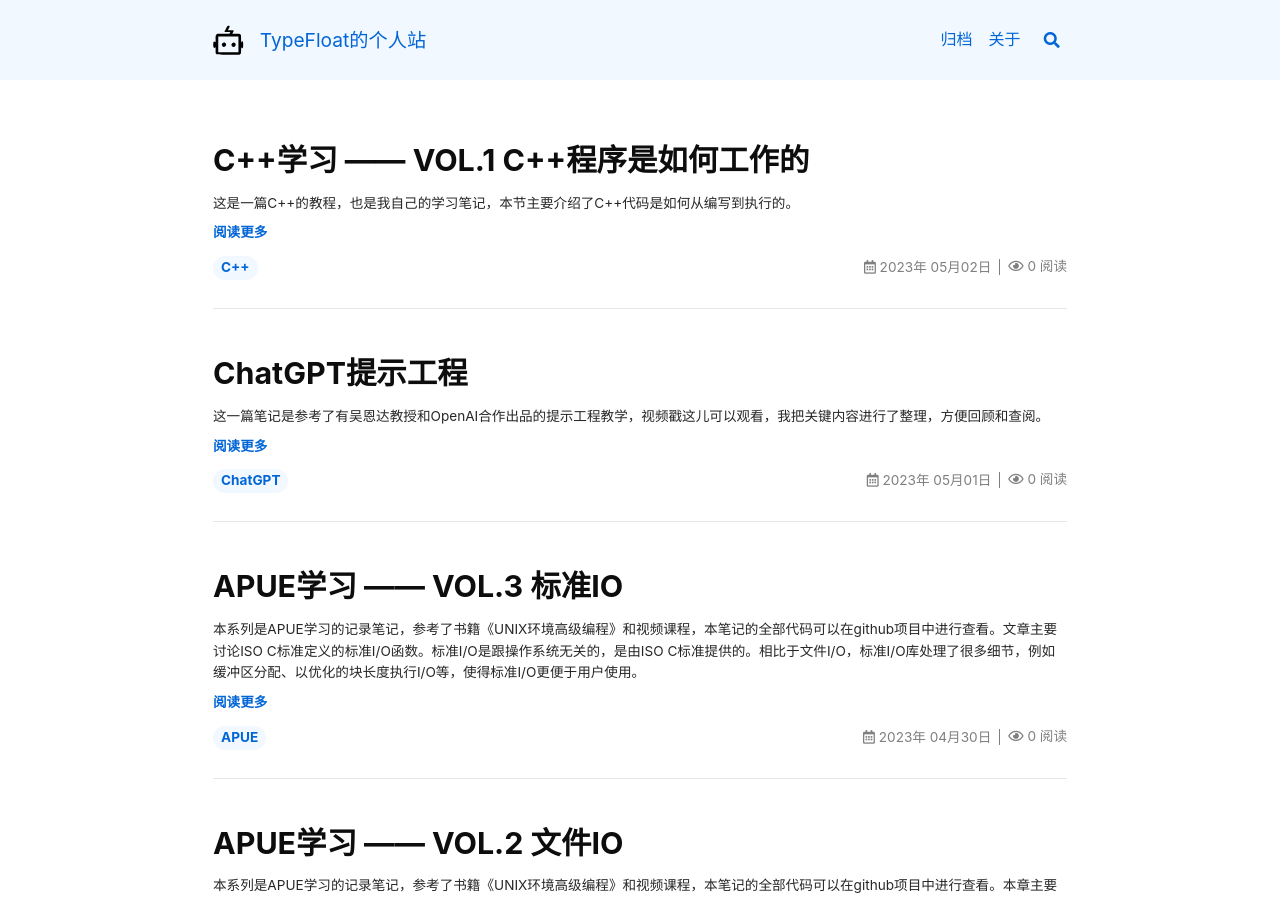
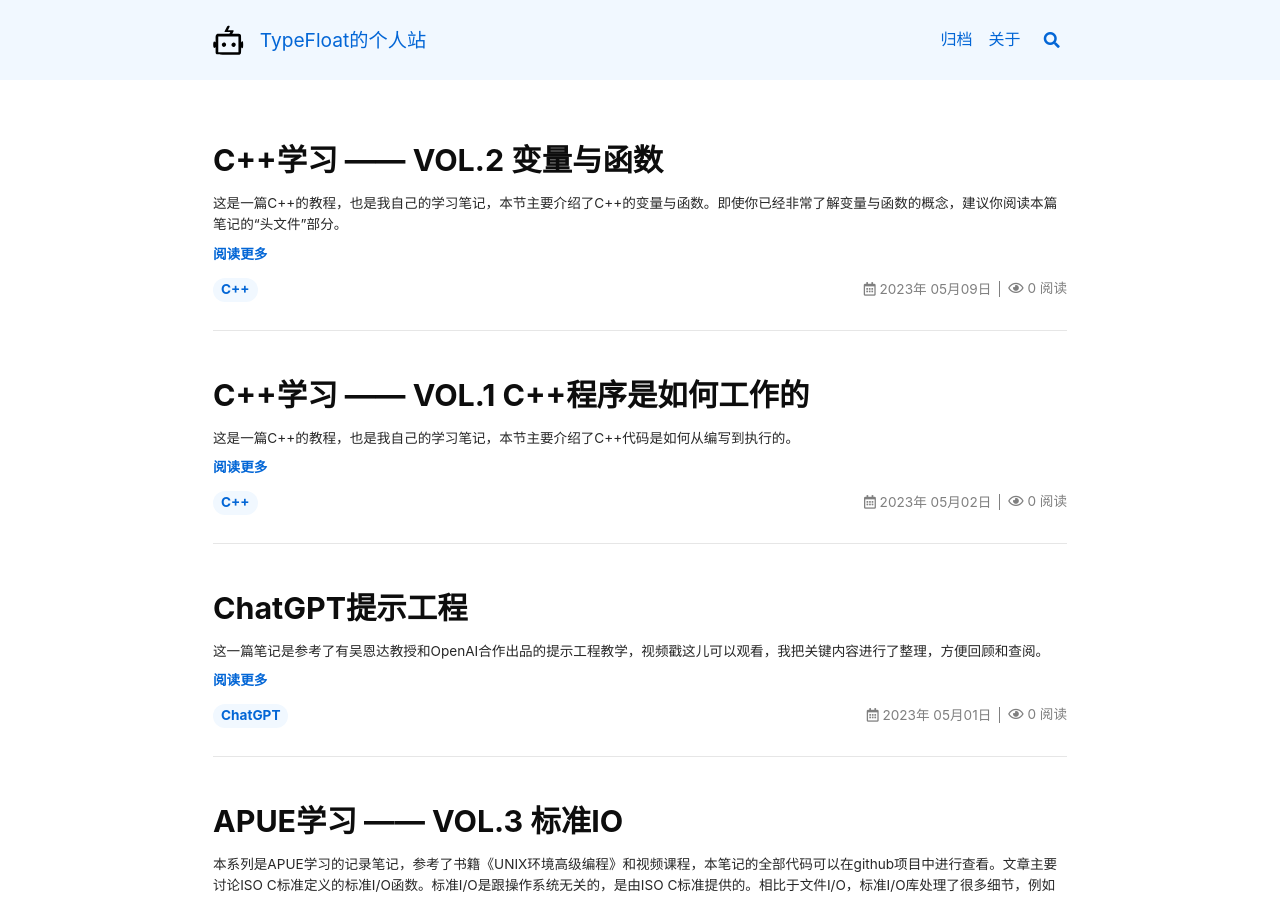
Before and after one commit to TypeFloat/TypeFloat.github.io, a Jekyll site: the page built from index.html, in a window 1280 px wide and 900 px high. Built offline with Jekyll 4.4.1, drawn with Linux system fonts in a browser that asks for light colours; nearby versions of some CDN libraries; the list of posts is cut into pages by our own code; comment, search, counter and statistics services are not loaded; some of the changed lines change nothing that is shown.

Commit message:
添加了新的文章

````diff
--- a/_posts/2023-05-02-cpp-1.md
+++ b/_posts/2023-05-02-cpp-1.md
@@ -8,9 +8,7 @@ key: C++-1
 
 # 写在前面
 
-这只是C++的一份基础教程，因此并不需要非常复杂的开发环境，对于本节的知识，只需要一个文本编辑器和一个C++编译器即可，你可以在[这里](https://github.com/TypeFloat/Learning-CPP)找到该教程所有代码。在学习C++的过程，你也完全不需要担心配置环境的复杂，在项目的README文件中，我给出了使用`docker`部署环境的指令，它可以快速的帮你搭建起本课程所需要的所有开发环境。
-
-这篇笔记是根据国外的大佬录制的教学视频进行整理的，[视频戳这儿](https://www.youtube.com/watch?v=18c3MTX0PK0&list=PLlrATfBNZ98dudnM48yfGUldqGD0S4FFb)，B站也有中文的搬运，[视频戳这儿](https://www.bilibili.com/video/BV1N24y1B7nQ?p=2&vd_source=0307132b97183cff4ff2138cf704f827)。
+这篇笔记是根据国外的大佬录制的教学视频进行整理的，[视频戳这儿](https://www.youtube.com/watch?v=18c3MTX0PK0&list=PLlrATfBNZ98dudnM48yfGUldqGD0S4FFb)，B站也有中文的搬运，[视频戳这儿](https://www.bilibili.com/video/BV1N24y1B7nQ?p=2&vd_source=0307132b97183cff4ff2138cf704f827)。这篇笔记中很多语言相通的概念介绍的非常简单，因此该笔记可能更适合已经学过某一门编程语言的C++初学者。
 
 # 第一个C++程序
 
--- /dev/null
+++ b/_posts/2023-05-09-cpp-2.md
@@ -0,0 +1,50 @@
+---
+title: C++学习 —— VOL.2 变量与函数
+tags: C++
+key: C++-2
+---
+
+这是一篇C++的教程，也是我自己的学习笔记，本节主要介绍了C++的变量与函数。即使你已经非常了解变量与函数的概念，建议你阅读本篇笔记的“头文件”部分。<!--more-->
+
+# 写在前面
+
+这篇笔记是根据国外的大佬录制的教学视频进行整理的，[视频戳这儿](https://www.youtube.com/watch?v=18c3MTX0PK0&list=PLlrATfBNZ98dudnM48yfGUldqGD0S4FFb)，B站也有中文的搬运，[视频戳这儿](https://www.bilibili.com/video/BV1N24y1B7nQ?p=2&vd_source=0307132b97183cff4ff2138cf704f827)。这篇笔记中很多语言相通的概念介绍的非常简单，因此该笔记可能更适合已经学过某一门编程语言的C++初学者。
+
+# 变量
+
+在C++中，变量是一种用于存储值的基本程序元素。它们通常被用来表示数据或状态，并且可以在程序中被读取或修改。变量在使用前必须先声明，以便告诉编译器变量的类型和名称。变量类型指定了变量可以存储的数据类型，例如整数、浮点数、布尔值、字符等。
+
+从计算机角度来看，任何的变量都是在内存中开辟了一块空间，用于存储数据，而变量类型决定了这块空间的大小和编译器对这块空间的解释方式。因此，下面的两行语句是完全等价的：
+
+```cpp
+char var = 65;
+char var = 'A';
+```
+
+同样的，当对一个变量进行强制类型转换时，只是改变了这块空间的大小和编译器对这块空间的解释方式，并没有修改空间中的数据。值得注意的是，在强制类型转换时，如果从一个大空间数据类型向小空间数据类型转换，可能会导致数据丢失。
+
+# 函数
+
+函数是一种可重用的代码块，它可以在程序中被多次调用。函数可以接受参数，也可以返回一个值。函数的声明包括函数的名称、返回类型和参数列表，而函数的定义则包括函数的名称、返回类型、参数列表和函数体。
+
+## 头文件
+
+在C++中，每一个cpp文件都是一个编译单元，因此在编译的时候，编译器只会编译当前文件中的代码，而不会编译其他文件中的代码。如果我们在一个cpp文件中调用了另一个cpp文件中的函数，编译器将会报错，因为它并不知道这个函数是什么。因此，我们需要在调用函数的cpp文件中包含函数的声明，这样编译器就知道这个函数是什么了。
+
+在C++中，我们可以使用头文件来包含函数的声明，头文件的后缀名为`.h`，我们可以使用`#include`来包含头文件。如果你已经看过[C++是如何工作的](https://blog.typefloat.cn/2023/05/02/cpp-1.html)，你应该知道`#include`的作用，它实际上就是把头文件的代码粘贴到了这个位置，因此，我们可以把函数的声明写在头文件中，然后在需要调用这个函数的cpp文件中包含这个头文件，这样就可以调用这个函数了。
+
+需要注意的是，除了函数声明，我们一般也将结构体定义在头文件中，此时使用`#include`很容易导致该结构体被多次定义，我们需要在头文件中使用`#ifndef`来避免这种情况。
+
+```cpp
+#ifndef STRUCT_H
+#define STRUCT_H
+
+// struct definition
+# endif
+```
+
+上述的条件控制语句的作用是，如果`STRUCT_H`没有被定义，那么就定义它，并且包含`#endif`之前的代码，否则就不包含`#endif`之前的代码。因此，我们可以在头文件中使用这种条件控制语句，这样就可以避免头文件被多次包含。现在的编译器提供了一种更简单的方式来避免头文件被多次包含，我们可以使用`#pragma once`来代替上述的条件控制语句，它的作用是，如果头文件被多次包含，那么只会包含一次。
+
+## c标准库和cpp标准库头文件的区别
+
+c标准库的头文件通常以`.h`结尾，例如`stdlib.h`，为了进行区分，C++的标准库通常不带任何后缀，例如`iostream`。为了更好的兼容C，C++的标准库也提供了标准C的头文件，以`c`开头，例如`cstdlib`，这些头文件中的函数都是在`std`命名空间中的，因此，我们在使用这些头文件中的函数时，需要在函数名前加上`std::`，例如`std::atoi`。
````
